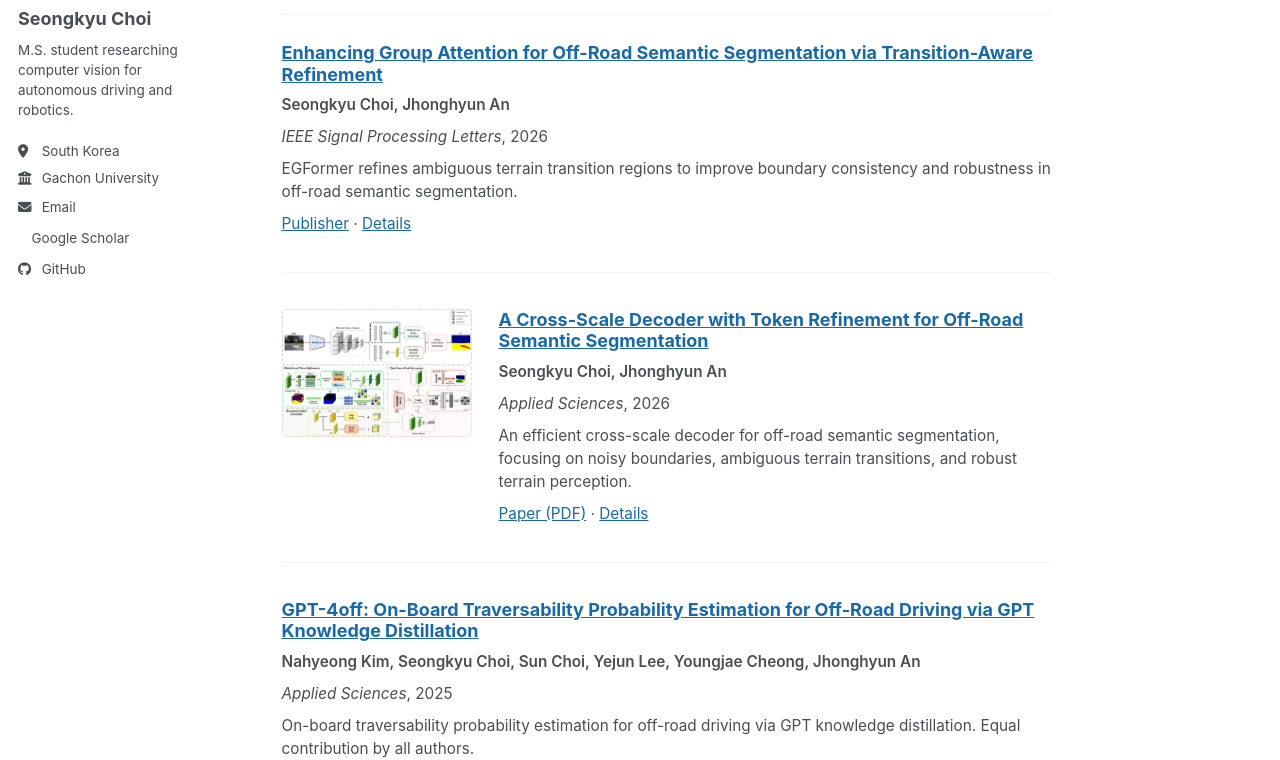
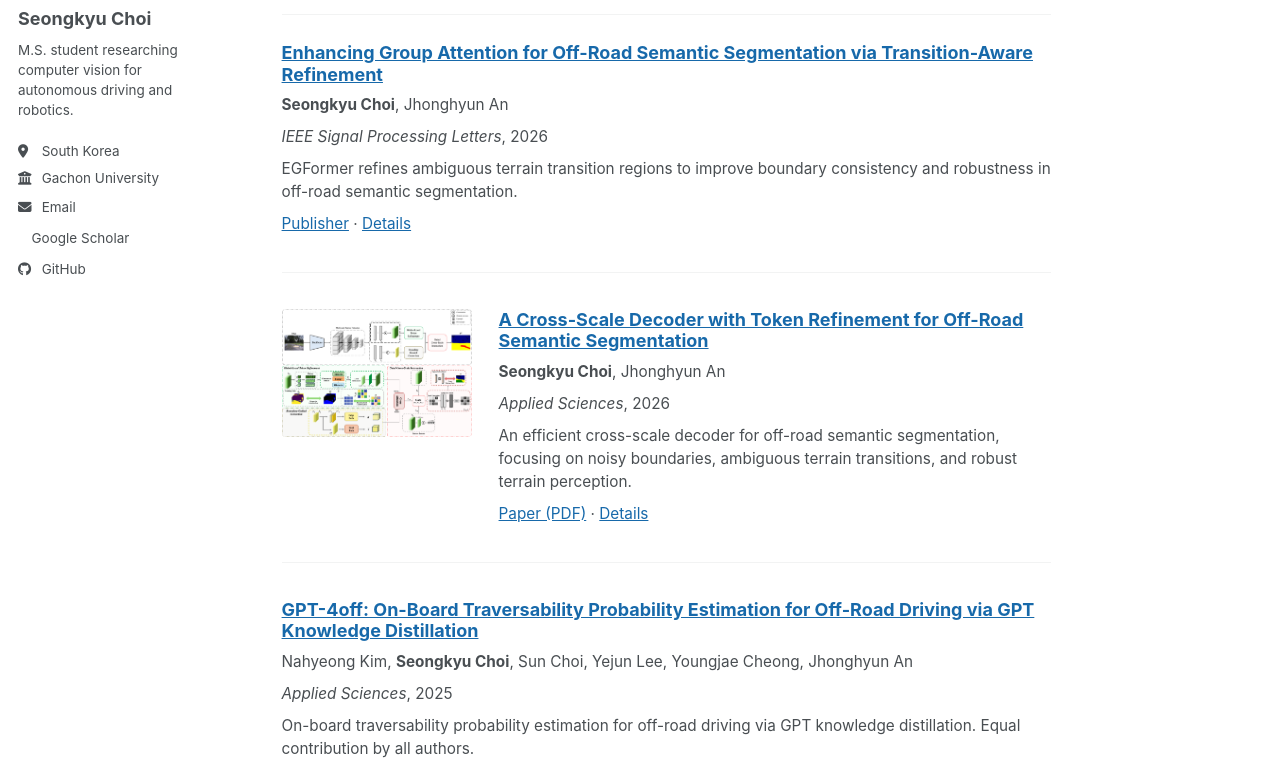
Before and after one commit to sk950324/sk950324.github.io, a Jekyll site: the page built from _pages/about.md, in a window 1280 px wide and 1400 px high, scrolled down 442 px. Shown: the part 342-1102 px from the top of the window. Built offline with Jekyll 4.4.1, drawn with Linux system fonts in a browser that asks for light colours; a style sheet for code colours, icons or effects is not loaded.

Commit message:
Highlight Seongkyu Choi consistently in publication author lists

```diff
--- a/_includes/publication-card.html
+++ b/_includes/publication-card.html
@@ -7,7 +7,7 @@
   {% endif %}
   <div class="publication-card__body">
     <h3><a href="{{ publication.url | relative_url }}">{{ publication.title }}</a></h3>
-    <p class="publication-card__authors">{{ publication.authors | escape }}</p>
+    <p class="publication-card__authors">{{ publication.authors | escape | replace: 'Seongkyu Choi', '<strong>Seongkyu Choi</strong>' }}</p>
     <p><em>{{ publication.venue }}</em>, {{ publication.year }}</p>
     <p>{{ publication.summary }}</p>
     <p class="publication-card__links">
--- a/_sass/_custom.scss
+++ b/_sass/_custom.scss
@@ -15,7 +15,10 @@
     h3 { margin: 0 0 .5rem; font-size: 1em; }
     p { margin: 0 0 .5rem; font-size: .85em; }
   }
-  &__authors { font-weight: 600; }
+  &__authors {
+    font-weight: 400;
+    strong { font-weight: 700; }
+  }
 }
 
 @media (max-width: 600px) {
```
